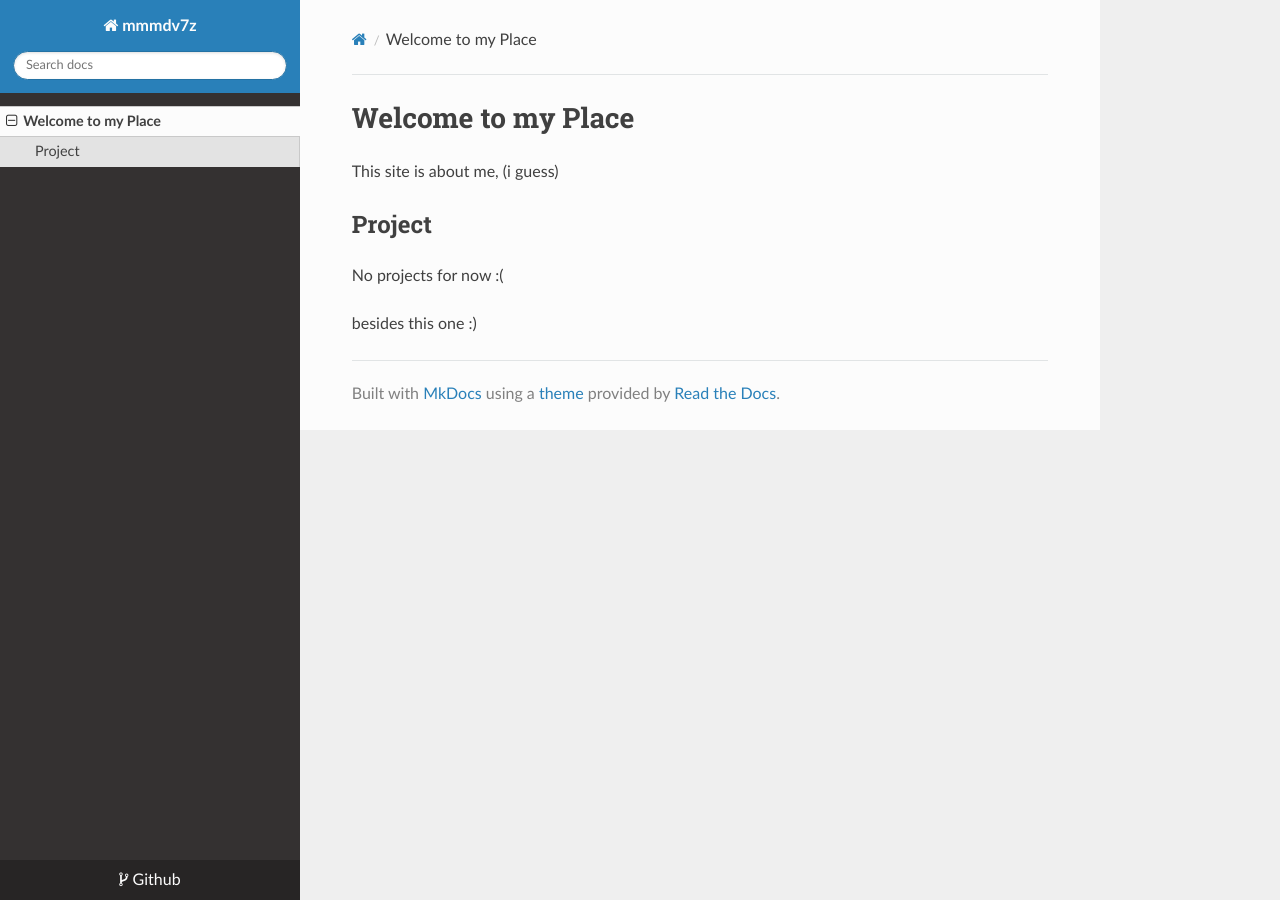
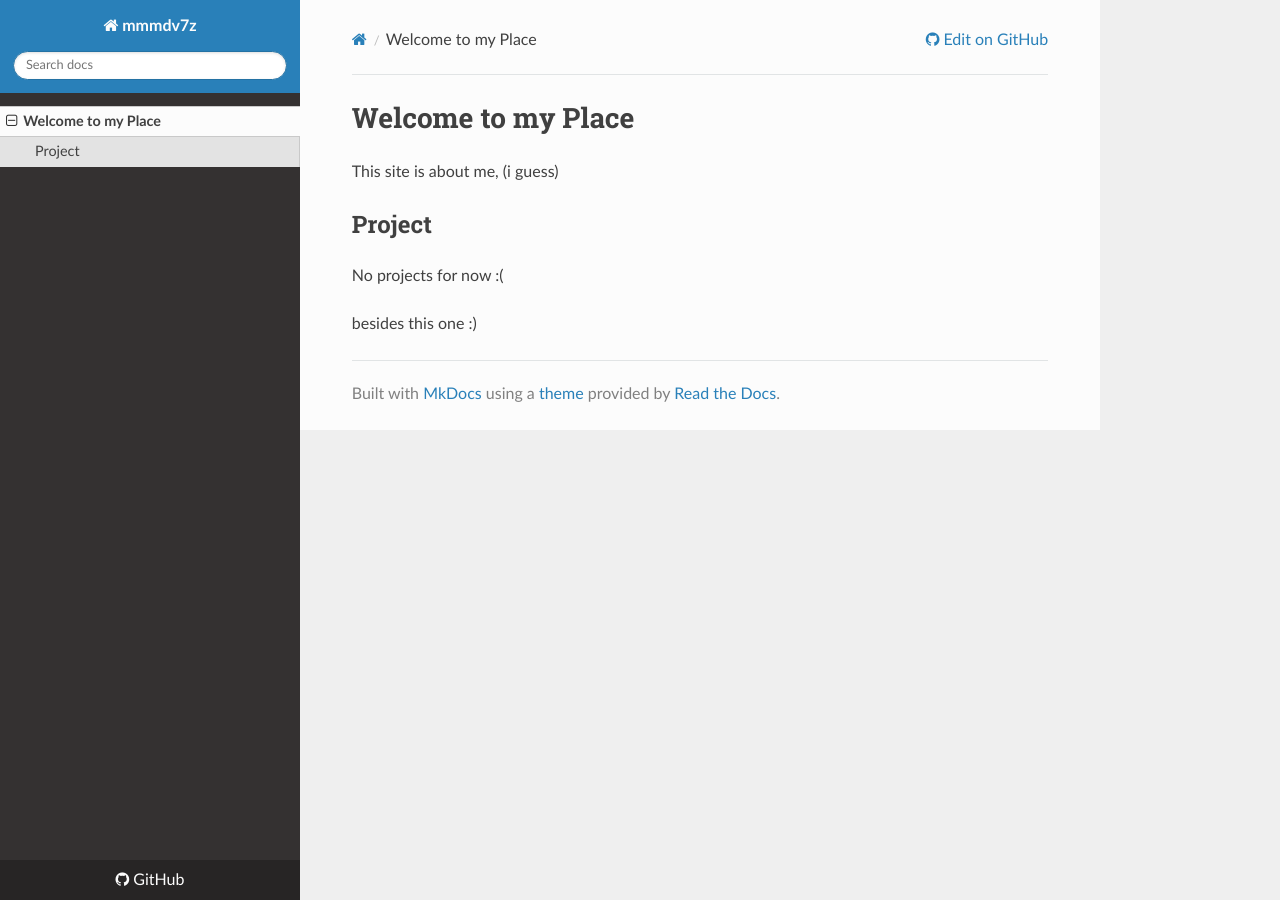
Before and after one commit to mmmdv7z/mmmdv7z.github.io, an MkDocs documentation site: the page built from docs/index.md, in a window 1280 px wide. Built offline with MkDocs 1.6.1, drawn with Linux system fonts in a browser that asks for light colours; nearby versions of some CDN libraries; part of the change alters nothing that is shown.

```diff
--- a/mkdocs.yml
+++ b/mkdocs.yml
@@ -1,3 +1,3 @@
 site_name: mmmdv7z
-repo_url: https://github.org/mmmdv7z/mmmdv7z.github.io/
+repo_url: https://github.com/mmmdv7z/mmmdv7z.github.io/
 theme: readthedocs
```
